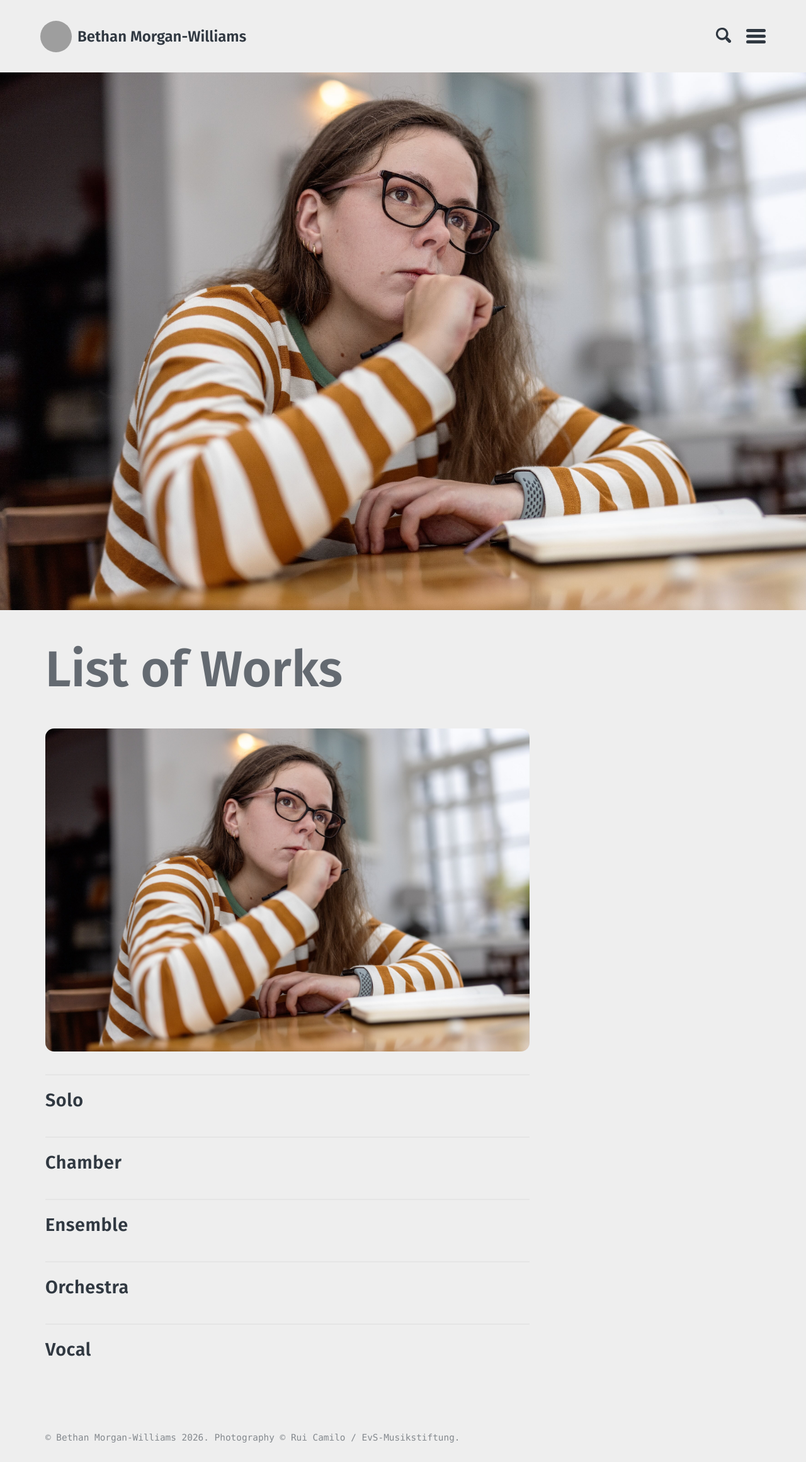
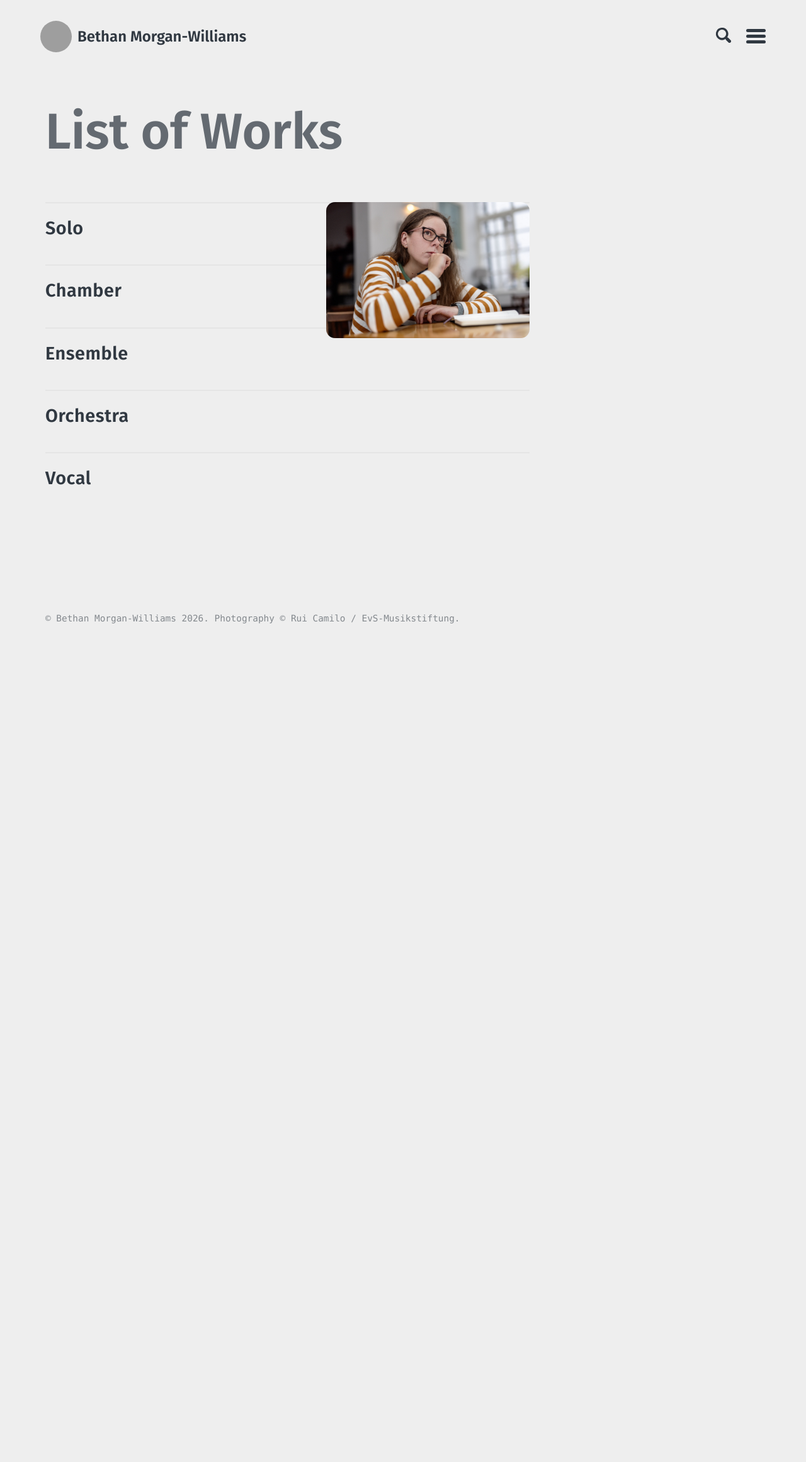
Before and after one commit to morganwilliamsb/website, a Jekyll site: the page built from works.md, in a window 1280 px wide. Shown: the whole page at 63% size. Built offline with Jekyll 4.4.1, drawn with Linux system fonts in a browser that asks for light colours; after the commit the page ends 1021 px from its top, so only the background shows below that; grey boxes are pictures that could not be loaded.

Commit message:
Implement responsive styles for works photographs
Add media queries for works photographs on desktop and mobile.

```diff
--- a/assets/stylesheets/main.scss
+++ b/assets/stylesheets/main.scss
@@ -341,13 +341,33 @@
   }
 }
 
-/* Works photograph: rounded corners on desktop only */
+
+/* ===== Works photograph: desktop ===== */
 
 @media (min-width: 901px) {
+  body.layout--page:has(.works-list) .intro-image {
+    display: none;
+  }
+
   .page-content img.works-photo {
+    display: block;
+    float: right;
+    width: 42%;
+    max-width: 380px;
+    height: auto;
+    margin: 0 0 1.25rem 1.5rem;
     border-radius: 14px;
   }
 }
+
+/* ===== Works photograph: mobile ===== */
+
+@media (max-width: 900px) {
+  body.layout--page .page-content img.works-photo {
+    display: none;
+  }
+}
+
 
 /* ===== Performances photograph: desktop rounded corners ===== */
 
```
